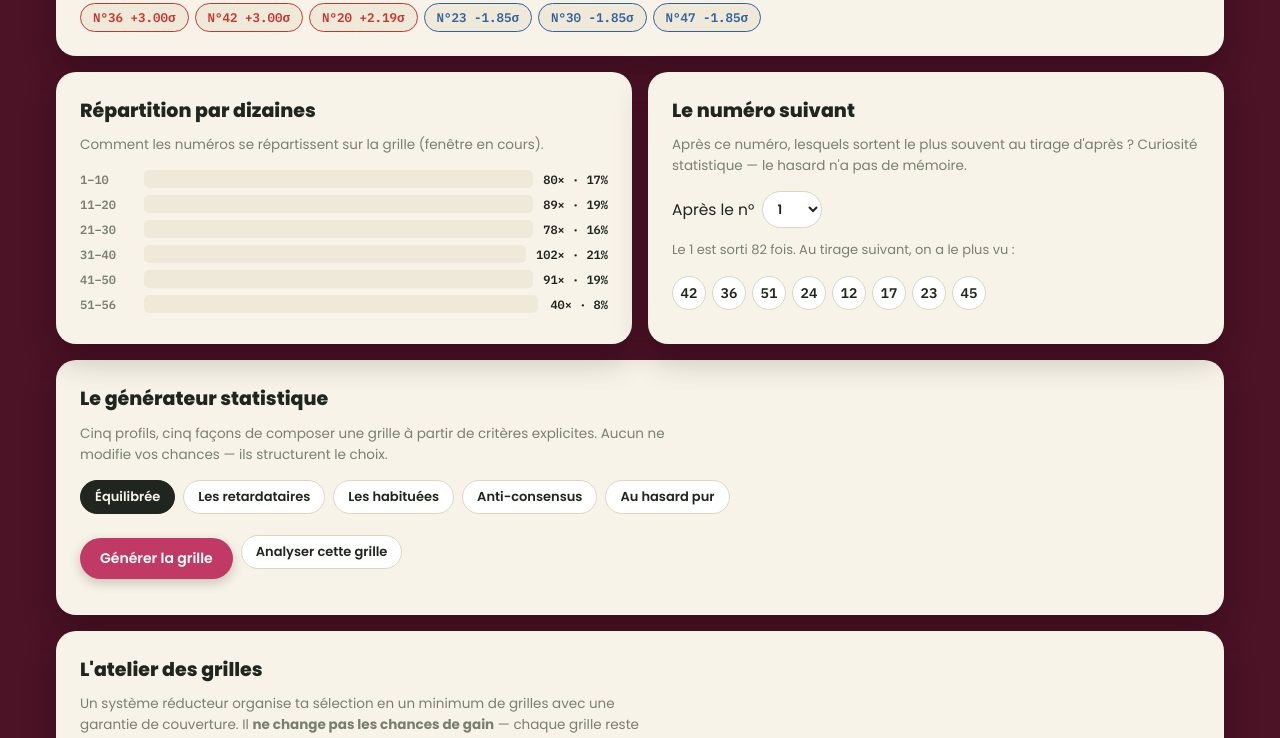
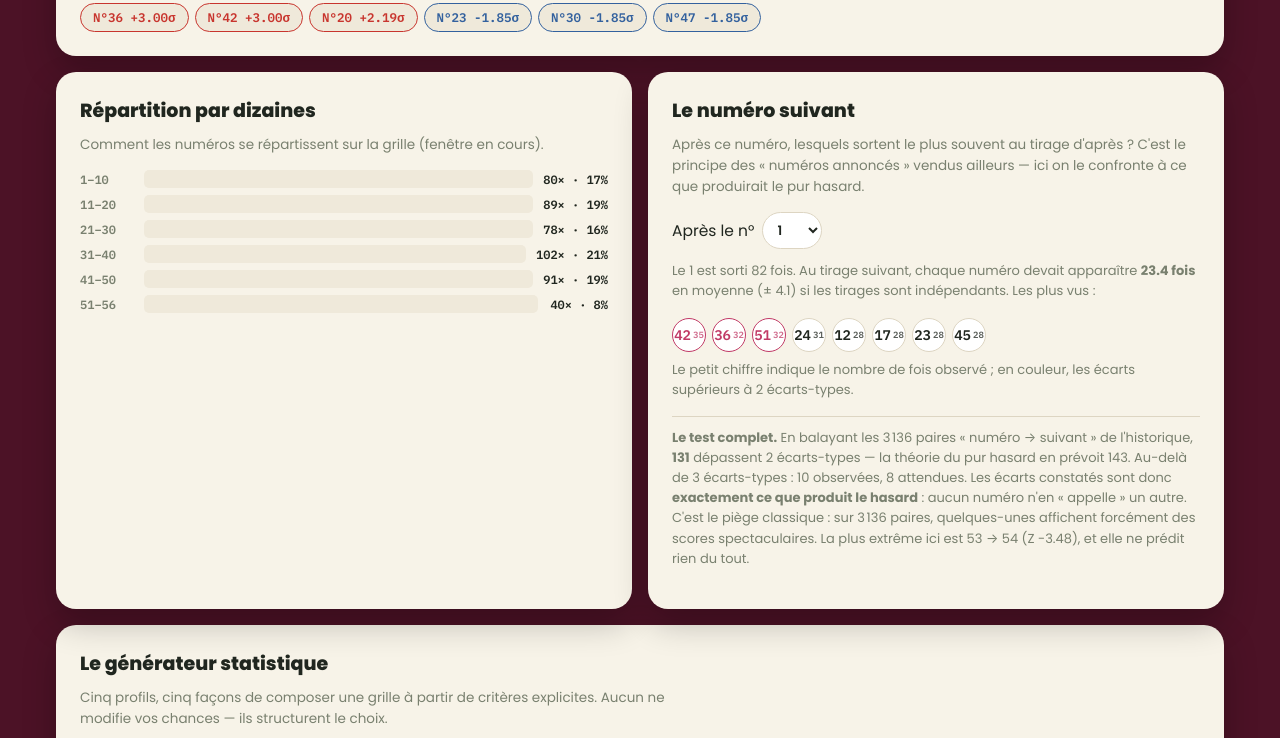
Before and after one commit to kaspro183/statirage, a website: page site/index.html in a window 1280 px wide. Shown: the part 5885-6623 px from the top of the page. Drawn offline with nearby package versions, Linux system fonts and the light colour scheme.

Commit message:
Add files via upload

```diff
--- a/site/index.html
+++ b/site/index.html
@@ -684,7 +684,7 @@
       </div>
       <div class="panel gate-panel">
         <h2>Le numéro suivant</h2>
-        <p class="atelier-note">Après ce numéro, lesquels sortent le plus souvent au tirage d'après ? Curiosité statistique — le hasard n'a pas de mémoire.</p>
+        <p class="atelier-note">Après ce numéro, lesquels sortent le plus souvent au tirage d'après ? C'est le principe des « numéros annoncés » vendus ailleurs — ici on le confronte à ce que produirait le pur hasard.</p>
         <div class="atelier-tools">
           <span class="label">Après le n°</span>
           <select id="nextNum" class="select"></select>
@@ -1565,8 +1565,9 @@ function decadeStats(gameKey) {
 function nextNumberStats(target, gameKey) {
   const all = store[gameKey];
   if (all.length < 2) return null;
+  const g = GAMES[gameKey];
   const chrono = [...all].reverse();  // ancien -> récent
-  const freq = new Array(GAMES[gameKey].max + 1).fill(0);
+  const freq = new Array(g.max + 1).fill(0);
   let occurrences = 0;
   for (let i = 0; i < chrono.length - 1; i++) {
     if (chrono[i].numbers.includes(target)) {
@@ -1575,9 +1576,43 @@ function nextNumberStats(target, gameKey) {
     }
   }
   if (!occurrences) return null;
-  const top = freq.map((f, n) => ({ n, f })).slice(1)
-    .sort((a, b) => b.f - a.f).slice(0, 8);
-  return { occurrences, top };
+  // Référence : si les tirages sont indépendants, chaque numéro suit avec p = drawSize/max
+  const p = g.drawSize / g.max;
+  const expected = occurrences * p;
+  const sd = Math.sqrt(occurrences * p * (1 - p));
+  const withZ = freq.map((f, n) => ({ n, f, z: sd > 0 ? (f - expected) / sd : 0 })).slice(1);
+  const top = [...withZ].sort((a, b) => b.f - a.f).slice(0, 8);
+  return { occurrences, top, expected, sd, all: withZ };
+}
+
+/* Balaye toutes les paires (cible -> suivant) et compte les écarts notables.
+   Sur des tirages indépendants, ce décompte doit coller à la théorie. */
+function transitionAudit(gameKey) {
+  const all = store[gameKey];
+  const g = GAMES[gameKey];
+  if (!all || all.length < 30) return null;
+  const chrono = [...all].reverse();
+  const p = g.drawSize / g.max;
+  let over2 = 0, over3 = 0, pairs = 0, extreme = { z: 0, from: 0, to: 0 };
+  for (let t = 1; t <= g.max; t++) {
+    const freq = new Array(g.max + 1).fill(0);
+    let occ = 0;
+    for (let i = 0; i < chrono.length - 1; i++) {
+      if (chrono[i].numbers.includes(t)) { occ++; chrono[i + 1].numbers.forEach(n => freq[n]++); }
+    }
+    if (!occ) continue;
+    const exp = occ * p, sd = Math.sqrt(occ * p * (1 - p));
+    if (sd <= 0) continue;
+    for (let n = 1; n <= g.max; n++) {
+      const z = (freq[n] - exp) / sd;
+      pairs++;
+      if (Math.abs(z) > 2) over2++;
+      if (Math.abs(z) > 3) over3++;
+      if (Math.abs(z) > Math.abs(extreme.z)) extreme = { z, from: t, to: n };
+    }
+  }
+  if (!pairs) return null;
+  return { pairs, over2, over3, exp2: pairs * 0.0455, exp3: pairs * 0.0027, extreme };
 }
 
 /* Générateur "intelligent" : grille respectant les moyennes historiques
@@ -2218,10 +2253,34 @@ function renderNext() {
   const target = +sel.value || 1;
   const ns = nextNumberStats(target, currentGame);
   if (!ns) { $("#nextBody").innerHTML = '<p class="board-sub">Pas assez de données.</p>'; return; }
+
+  const balls = ns.top.map(t =>
+    `<span class="ball" style="${Math.abs(t.z) >= 2 ? "border-color:var(--accent);color:var(--accent);font-weight:700" : ""}" ` +
+    `title="${t.f} fois — attendu ${ns.expected.toFixed(1)} — Z ${(t.z >= 0 ? "+" : "") + t.z.toFixed(2)}">${t.n}` +
+    `<em style="font-style:normal;font-size:9px;opacity:.75;margin-left:2px">${t.f}</em></span>`).join("");
+
+  const audit = transitionAudit(currentGame);
+  let verdict = "";
+  if (audit) {
+    const conforme = audit.over2 <= audit.exp2 * 1.35;
+    verdict = `<div class="board-sub" style="margin-top:12px;padding-top:11px;border-top:1px solid var(--ligne)">` +
+      `<strong>Le test complet.</strong> En balayant les ${audit.pairs.toLocaleString("fr-FR")} paires « numéro → suivant » de l'historique, ` +
+      `<strong>${audit.over2}</strong> dépassent 2 écarts-types — la théorie du pur hasard en prévoit ${Math.round(audit.exp2)}. ` +
+      `Au-delà de 3 écarts-types : ${audit.over3} observées, ${Math.round(audit.exp3)} attendues. ` +
+      (conforme
+        ? `Les écarts constatés sont donc <strong>exactement ce que produit le hasard</strong> : aucun numéro n'en « appelle » un autre.`
+        : `Le décompte s'écarte un peu de la théorie, ce qui reste compatible avec les fluctuations d'un échantillon de cette taille.`) +
+      `<br>C'est le piège classique : sur ${audit.pairs.toLocaleString("fr-FR")} paires, quelques-unes affichent forcément des scores spectaculaires. ` +
+      `La plus extrême ici est ${audit.extreme.from} → ${audit.extreme.to} (Z ${(audit.extreme.z >= 0 ? "+" : "") + audit.extreme.z.toFixed(2)}), ` +
+      `et elle ne prédit rien du tout.</div>`;
+  }
+
   $("#nextBody").innerHTML =
-    `<p class="board-sub">Le ${target} est sorti ${ns.occurrences} fois. Au tirage suivant, on a le plus vu :</p>` +
-    '<div class="smart-grid">' + ns.top.map(t =>
-      `<span class="ball" title="${t.f} fois">${t.n}</span>`).join("") + '</div>';
+    `<p class="board-sub">Le ${target} est sorti ${ns.occurrences} fois. Au tirage suivant, chaque numéro devait apparaître ` +
+    `<strong>${ns.expected.toFixed(1)} fois</strong> en moyenne (± ${ns.sd.toFixed(1)}) si les tirages sont indépendants. Les plus vus :</p>` +
+    '<div class="smart-grid">' + balls + '</div>' +
+    `<p class="board-sub" style="margin-top:8px">Le petit chiffre indique le nombre de fois observé ; en couleur, les écarts supérieurs à 2 écarts-types.</p>` +
+    verdict;
 }
 
 
```
